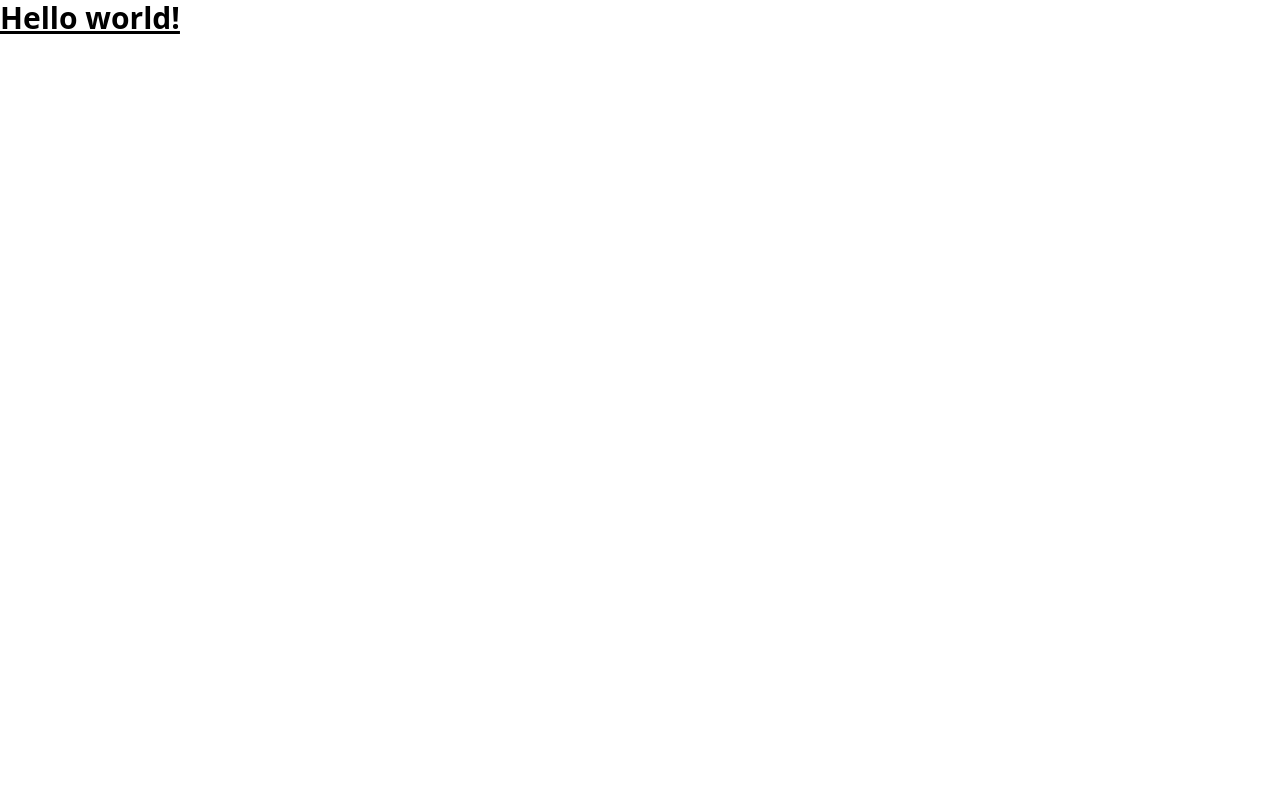
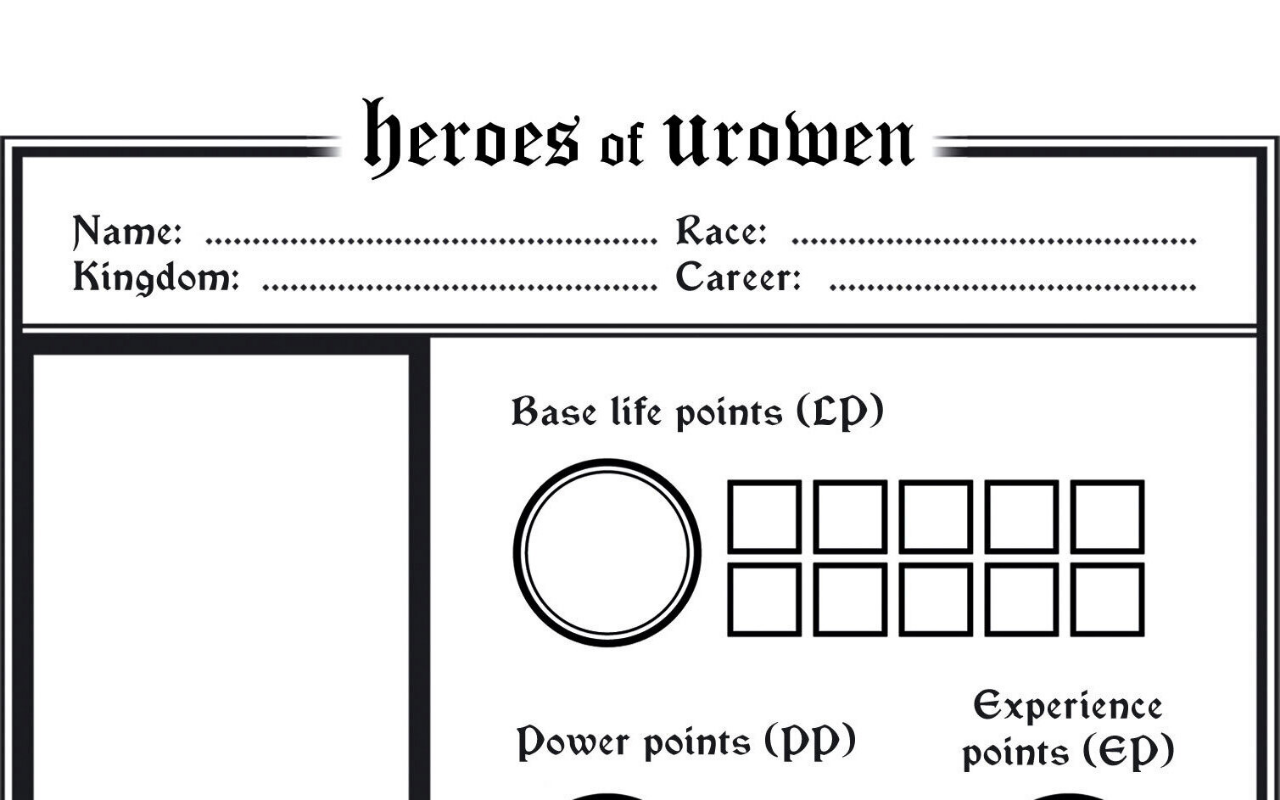
Before and after one commit to shezard/heroes-of-urowen, a SvelteKit app: page / in a window 1280 px wide. Shown: the top 800 px of the page. Built offline with nearby package versions, Linux system fonts and the light colour scheme.

Commit message:
Update image

```diff
--- a/src/routes/+page.svelte
+++ b/src/routes/+page.svelte
@@ -1,3 +1,2 @@
-<h1 class="text-3xl font-bold underline">
-    Hello world!
-</h1>
+<img src="cs-top.jpg" />
+<img src="cs-bottom.jpg" />
```
Also changed, not shown: static/cs-bottom.jpg, static/cs-top.jpg.
